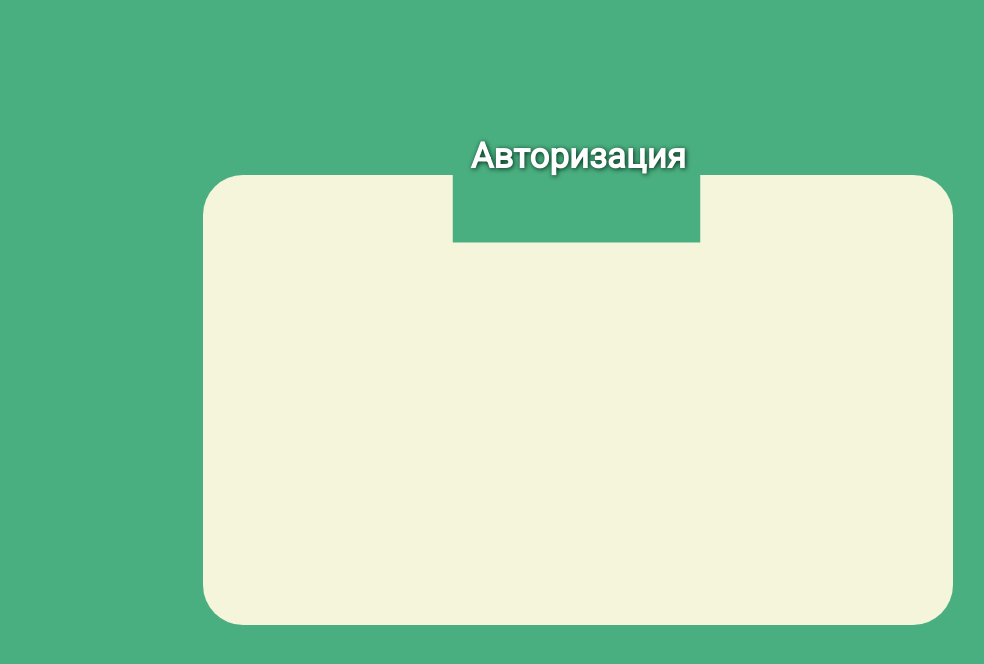
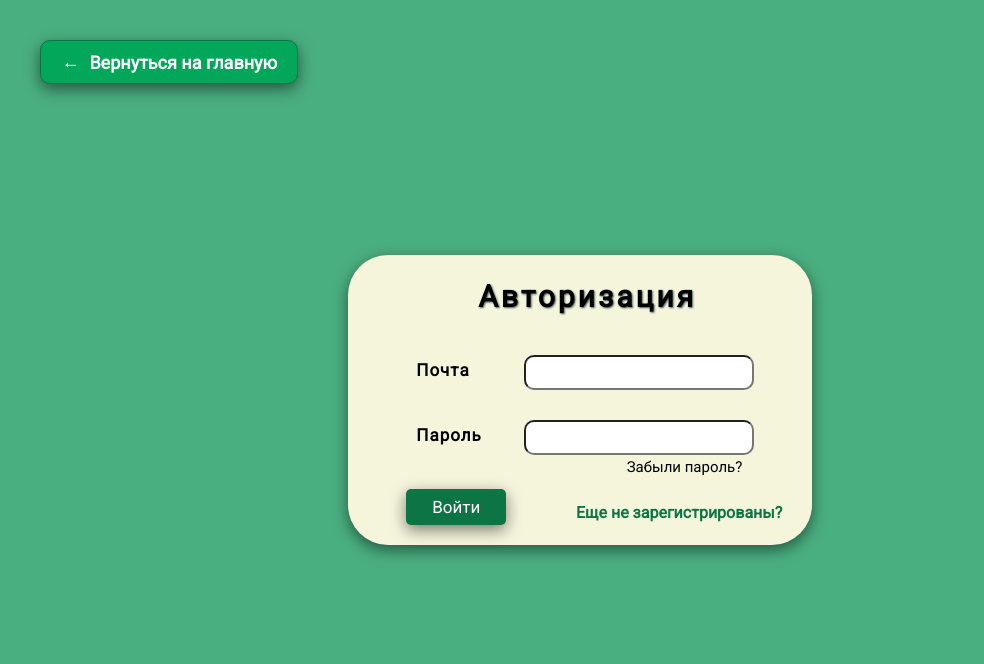
Before and after one commit to Goose1216/E-comerce_site, a React (Create React App) app in the folder frontend/: page /login in a window 1280 px wide. Shown: the top 664 px of the page, without its empty margins (62-1046 px from the left). Built offline with nearby package versions, Linux system fonts and the light colour scheme.

Commit message:
Базовая авторизация на фронт

```diff
--- a/frontend/src/App.js
+++ b/frontend/src/App.js
@@ -4,6 +4,7 @@ import Header from './components/Header';
 import Main from './components/body/Main';
 import Footer from './components/Footer';
 import Login from './Login';
+import MainIcon from './img/iconMain.png';
 import appStyles from './styles/appStyles.module.css';
 
 class App extends Component {
@@ -20,6 +21,7 @@ class App extends Component {
     render() {
         return (
             <Router>
+                <link rel="icon" type="image/png" href={MainIcon} />
                 <div className={appStyles}>
                     <Routes>
                         <Route path="/" element={<Layout />} />
--- a/frontend/src/Login.js
+++ b/frontend/src/Login.js
@@ -1,11 +1,11 @@
 import React, { Component } from 'react';
-import Reg from './components/Reg/Reg';
+import LoginWindow from './components/Reg/Login'
 
 class Login extends Component {
     render() {
         return (
             <div>
-                <Reg />
+                <LoginWindow />
             </div>
         );
     }
--- a/frontend/src/components/Header.jsx
+++ b/frontend/src/components/Header.jsx
@@ -2,8 +2,9 @@ import headStyles from '../styles/MainWindow/headStyle.module.css';
 import BasketImg from '../img/icon-basket.png';
 import AdminImg from '../img/icon-admin.png';
 import BoxImg from '../img/icon-box.png';
-import BackPict from '../img/BackPict.png'
-import BackPictRight from '../img/BackPictRight.png'
+import BackPict from '../img/BackPict.png';
+import BackPictRight from '../img/BackPictRight.png';
+
 import React, { useState, useEffect, useRef } from 'react';
 import { throttle } from 'lodash';
 
--- /dev/null
+++ b/frontend/src/components/Reg/Login.jsx
@@ -0,0 +1,81 @@
+import React, { useState } from 'react';
+import regStyles from '../../styles/RegWindow/RegStyles.module.css';
+import axios from 'axios';
+
+const Login = () => {
+
+    const [emailOrUsername, setEmailOrUsername] = useState('');
+    const [password, setPassword] = useState('');
+    const [error, setError] = useState(null);
+    const [loggedIn, setLoggedIn] = useState(false);
+
+    const login = async (e) => {
+        e.preventDefault();
+
+        try {
+          const response = await axios.post('http://127.0.0.1:8000/api/v1/dj-rest-auth/login/', {
+            username: emailOrUsername,
+            password: password
+          });
+
+          const token = response.data.key;
+          console.log('Полученный токен:', token);
+
+          setLoggedIn(true);
+
+        } catch (error) {
+          setError('Неправильные учетные данные. Пожалуйста, попробуйте снова.');
+          console.error('Ошибка:', error);
+        }
+      };
+
+      if (loggedIn) {
+        window.location.href = '/';
+      }
+
+    return (
+        <div className={regStyles.Body}>
+            <div>
+                <a href='\' className={regStyles.GoBack}>
+                    <p className={regStyles.GoBackLabelVector}>←</p>
+                    <p className={regStyles.GoBackLabel}>Вернуться на главную</p>
+                </a>
+                {error && <div className={regStyles.errorMessage}>{error}</div>}
+                <div className={regStyles.Window}>
+                    <h1>Авторизация</h1>
+                    <form className={regStyles.AuthForm} onSubmit={login}>
+                        <label htmlFor="login" className={regStyles.AuthLabel}>Почта</label>
+                        <input
+                            type="text"
+                            autoComplete="off"
+                            onChange={(e) => setEmailOrUsername(e.target.value)}
+                            value={emailOrUsername}
+                            className={regStyles.LoginAuthInput}
+                            required
+                        />
+
+                        <label htmlFor="password" className={regStyles.AuthLabel}>Пароль</label>
+                        <input
+                            type="password"
+                            onChange={(e) => setPassword(e.target.value)}
+                            autoComplete="off"
+                            value={password}
+                            className={regStyles.PasswordAuthInput}
+                            required
+                        />
+
+                        <button
+                            className={regStyles.AuthButton}
+                        >
+                                Войти
+                        </button>
+                    </form>
+                    <button className={regStyles.RememButton}>Забыли пароль?</button>
+                    <a href="#" className={regStyles.RegLink}>Еще не зарегистрированы?</a>
+                </div>
+            </div>
+        </div>
+    );
+};
+
+export default Login;
--- a/frontend/src/components/Reg/Reg.jsx
+++ /dev/null
@@ -1,13 +0,0 @@
-import regStyles from '../../styles/RegWindow/RegStyles.module.css'
-
-const Reg = () => {
-    return (
-        <div className={regStyles.Body}>
-            <h1 className={regStyles.Auth}>Авторизация</h1>
-            <div className={regStyles.Window}>
-            </div>
-        </div>
-    );
-};
-
-export default Reg;
--- a/frontend/src/styles/RegWindow/RegStyles.module.css
+++ b/frontend/src/styles/RegWindow/RegStyles.module.css
@@ -22,26 +22,138 @@
 .Window {
     display: flex;
     position: relative;
-    background-color:beige;
-    width: 750px;
-    height: 450px;
-    justify-content: center;
-    clip-path: polygon(0% 0%,
-                  33.3% 0%,
-                  33.3% 15%,
-                 66.3% 15%,
-                  66.3% 0%,
-                  100% 0%,
-				  100% 100%,
-                  0 100%);
+    background-color: beige;
+    width: 80%;
+    max-width: 500px;
+    height: 290px;
     border-radius: 40px;
+    margin: 40px;
+    box-shadow: 0 5px 15px rgba(0, 0, 0, 0.5);
+    z-index: 1;
+    transition: 0.2s;
+    flex-wrap: wrap;
+    left: 3.5%;
 }
 
-.Auth {
+.Body h1{
+    display: inline-block;
+    position: relative;
+    font-size: 30px;
+    text-shadow: 1px 1px 2px rgb(69, 92, 95);
+    left: 130px;
+    top: 1.5ex;
+    cursor: default;
+    height: 40px;
+    letter-spacing: 3px;
+}
+
+
+.AuthForm {
+    display: flex;
+    position: relative;
+    z-index: 1;
+    margin-left: auto;
+    margin-right: auto;
+    width: 75%;
+    flex-wrap: wrap;
+    align-content: flex-start;
+    justify-content: space-between;
+    letter-spacing: 1px;
+}
+
+.AuthLabel {
+    position: relative;
+    font-size: 17px;
+    top: 5px;
+    left: 10px;
+}
+
+.AuthForm input {
+    padding: 3px 7px;
+    width: 230px;
+    height: 35px;
+    font-size: 16px;
+    border-radius: 10px;
+    margin-bottom: 30px;
+}
+
+.AuthButton {
     position: absolute;
-    top: 17%;
-    left: 41.6%;
-    font-size: 35px;
-    color: rgb(255, 255, 255);
-    text-shadow: 1px 1px 5px rgb(0, 44, 24);
+    width: 100px;
+    padding: 8px 15px;
+    border-radius: 5px;
+    border: none;
+    background-color: #0d7545;
+    color: #fff;
+    cursor: pointer;
+    font-size: 17px;
+    bottom: 20px;
+    box-shadow: 0 5px 15px rgba(0, 0, 0, 0.5);
 }
+
+.AuthButton:hover {
+    background-color: #2f9967;
+}
+
+.RememButton {
+    display: inline-block;
+    position: absolute;
+    border: none;
+    background-color: transparent;
+    z-index: 2;
+    cursor: pointer;
+    padding: 4px 10px;
+    bottom: 65px;
+    right: 60px;
+    font-size: 15px;
+    transform: 0.2s;
+}
+
+.RegLink {
+    display: inline-block;
+    position: absolute;
+    text-decoration: none;
+    color: #0d7545;
+    bottom: 23px;
+    right: 30px;
+    z-index: 3;
+}
+
+.RegLink:hover {
+    color: #2f9967;
+}
+
+.GoBack {
+    display: flex;
+    left: 8%;
+    top: 5%;
+    position: absolute;
+    padding: 10px 20px;
+    background-color: #03a75a;
+    border-radius: 10px;
+    border: 1px solid #0d7545;
+    align-items: center;
+    text-decoration: none;
+    box-shadow: 0 5px 15px rgba(0, 0, 0, 0.5);
+    font-size: 18px;
+    color: #fff;
+    transition: 0.2s;
+}
+
+
+.GoBackLabelVector {
+    position: relative;
+    margin-right: 10px;
+}
+
+.GoBack:hover {
+    padding-left: 10px;
+}
+
+.errorMessage {
+    color: red;
+    background-color: rgb(247, 138, 138);
+    padding: 30px 20px;
+    text-align: center;
+    border: 3px solid rgb(255, 93, 93);
+}
```
Also changed, not shown: frontend/src/Reg.js (added, +13 -0 lines), frontend/src/img/iconMain.png (added).
